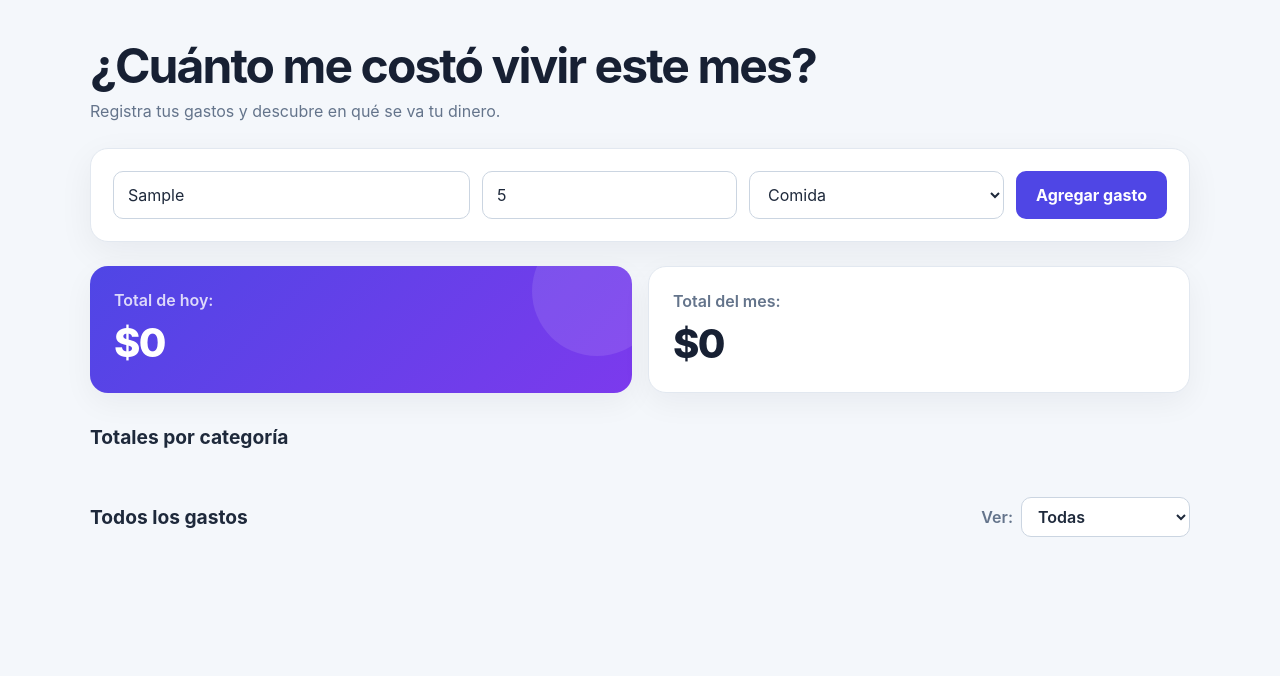
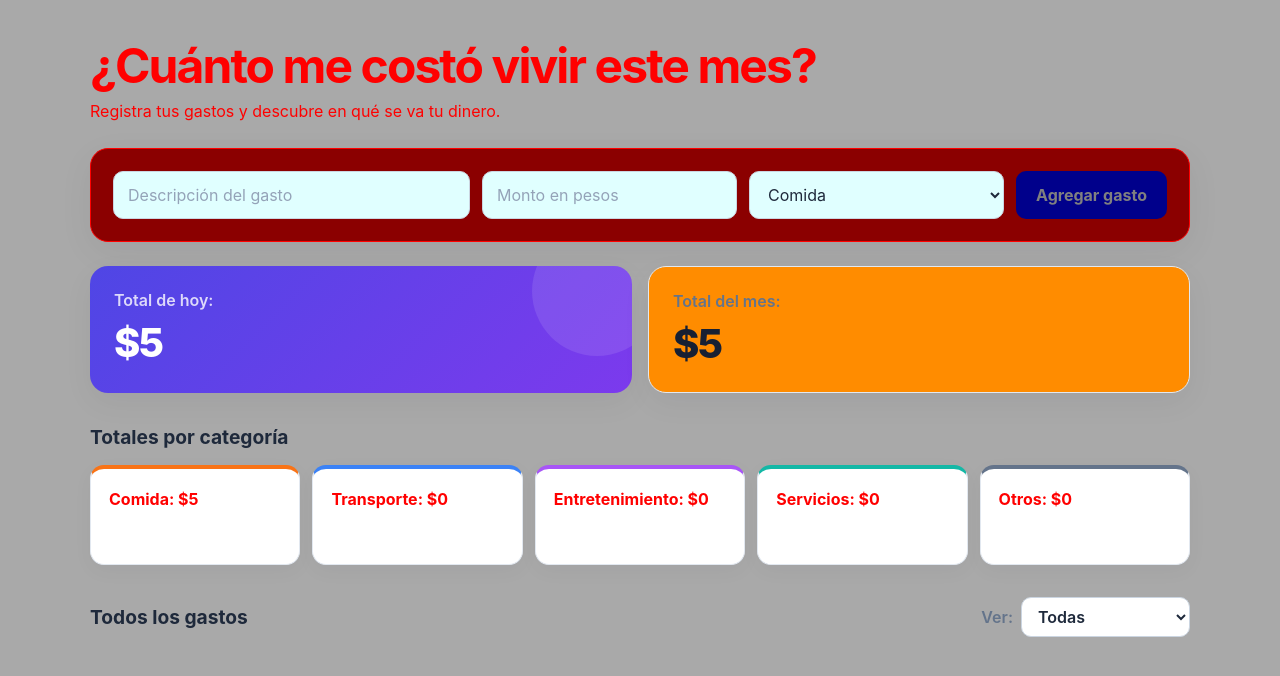
Before and after one commit to AnaMariaAlvaradoM/Lab_StorageJS_CH15, a website: page registro-gastos/index.html in a window 1280 px wide. Both pictures are taken after typing "Sample", "5" into the empty fields and a click on the button "Agregar gasto". Drawn offline with Linux system fonts and the light colour scheme.

Commit message:
ejercicios 1 al 7

```diff
--- a/registro-gastos/estilos.css
+++ b/registro-gastos/estilos.css
@@ -19,8 +19,8 @@ body {
     "Segoe UI",
     sans-serif;
 
-  background: #f4f7fb;
-  color: #1e293b;
+  background: darkgray;
+  color: red;
 }
 
 body > * {
@@ -41,7 +41,7 @@ h1 {
   font-size: clamp(2rem, 4vw, 3rem);
   line-height: 1.1;
   letter-spacing: -0.04em;
-  color: #172033;
+  color: red;
 }
 
 h1::after {
@@ -53,7 +53,7 @@ h1::after {
   font-size: 1rem;
   font-weight: 400;
   letter-spacing: normal;
-  color: #64748b;
+  color: red;
 }
 
 /* =========================
@@ -68,8 +68,8 @@ h1::after {
   margin-bottom: 24px;
   padding: 22px;
 
-  background: #ffffff;
-  border: 1px solid #e2e8f0;
+  background: darkred;
+  border: 1px solid red;
   border-radius: 18px;
   box-shadow: 0 10px 35px rgba(15, 23, 42, 0.06);
 }
@@ -83,7 +83,7 @@ h1::after {
   border: 1px solid #cbd5e1;
   border-radius: 10px;
 
-  background: #ffffff;
+  background: lightcyan;
   color: #1e293b;
 
   font: inherit;
@@ -115,8 +115,8 @@ button {
   border: none;
   border-radius: 10px;
 
-  background: #4f46e5;
-  color: #ffffff;
+  background: darkblue;
+  color: grey;
 
   font: inherit;
   font-weight: 700;
@@ -159,7 +159,7 @@ button:active {
 
   overflow: hidden;
 
-  background: #ffffff;
+  background: darkorange;
   border: 1px solid #e2e8f0;
   border-radius: 18px;
   box-shadow: 0 10px 30px rgba(15, 23, 42, 0.05);
--- a/registro-gastos/script.js
+++ b/registro-gastos/script.js
@@ -42,7 +42,7 @@ function formatearPesos(valor) {
 // → empaca el arreglo con JSON.stringify.
 // ============================================================
 function guardarGastos() {
-  // Tu código aquí
+  localStorage.setItem(CLAVE_GASTOS,JSON.stringify(gastos))
 }
 
 // ============================================================
@@ -55,8 +55,17 @@ function guardarGastos() {
 //     (usa try/catch: la app debe seguir funcionando)
 // ============================================================
 function cargarGastos() {
-  // Tu código aquí
+ let texto = localStorage.getItem(CLAVE_GASTOS)
+ try{
+  if(texto === null){
+    gastos = []
+  } else {
+    gastos = JSON.parse(texto)
+  } }catch (error){
+    gastos = []
+  }
 }
+
 
 // ============================================================
 // Ejercicio 03 · crearGasto(descripcion, monto, categoria)
@@ -69,9 +78,23 @@ function cargarGastos() {
 // un número mayor que 0 (ojo: Number("abc") da NaN).
 // ============================================================
 function crearGasto(descripcion, monto, categoria) {
-  // Tu código aquí
+  descripcion = descripcion.trim();
+  monto = Number(monto)
+  if(descripcion === ""){
+    return null
+  }
+  if(monto <= 0 || Number.isNaN(monto)){
+    return null
+  }
+   let gasto = {
+    descripcion: descripcion,
+    monto: monto,
+    categoria: categoria,
+    fecha: new Date().toISOString()
+};
+
+return gasto
 }
-
 // ============================================================
 // Ejercicio 04 · agregarGasto(): cambiar, guardar, pintar
 // ============================================================
@@ -84,7 +107,21 @@ function crearGasto(descripcion, monto, categoria) {
 //   4. guárdalo (Ejercicio 01) y vuelve a pintar todo: actualizarTodo()
 // ============================================================
 function agregarGasto() {
-  // Tu código aquí
+    let gasto = crearGasto(
+        inputDescripcion.value,
+        Number(inputMonto.value),
+        selectCategoria.value
+    );
+
+    if (gasto === null) {
+        return;
+    }
+    gastos.push(gasto);
+
+inputDescripcion.value = "";
+inputMonto.value = "";
+guardarGastos()
+actualizarTodo()
 }
 
 // ============================================================
@@ -96,11 +133,26 @@ function agregarGasto() {
 // No compares el texto completo: la hora casi nunca es la misma.
 // ============================================================
 function esDeHoy(gasto) {
-  // Tu código aquí
+  let fechaGasto = new Date(gasto.fecha)
+  let fechaActual = new Date()
+  if(fechaGasto.getDate() === fechaActual.getDate() &&
+fechaGasto.getMonth() === fechaActual.getMonth() && fechaGasto.getFullYear()
+=== fechaActual.getFullYear()){
+    return true
+  } else {
+    return false
+  }
 }
 
 function esDeEsteMes(gasto) {
-  // Tu código aquí
+ let fechaGasto = new Date(gasto.fecha)
+  let fechaActual = new Date()
+  if(fechaGasto.getMonth() === fechaActual.getMonth() && fechaGasto.getFullYear()
+=== fechaActual.getFullYear()){
+    return true
+  } else {
+    return false
+  }
 }
 
 // ============================================================
@@ -112,11 +164,17 @@ function esDeEsteMes(gasto) {
 //   esDeEsteMes (con .filter) y sumarMontos.
 // ============================================================
 function sumarMontos(lista) {
-  // Tu código aquí
+  return lista.reduce((acumulador, gasto) => {
+    return acumulador + gasto.monto
+  }, 0)
 }
 
 function mostrarTotales() {
-  // Tu código aquí
+  let gastosHoy = gastos.filter(esDeHoy)
+  let gastosMes = gastos.filter(esDeEsteMes)
+
+  totalHoy.textContent = formatearPesos(sumarMontos(gastosHoy))
+  totalMes.textContent = formatearPesos(sumarMontos(gastosMes))
 }
 
 // ============================================================
@@ -127,7 +185,17 @@ function mostrarTotales() {
 // Las 5 categorías siempre aparecen, aunque su total sea $0.
 // ============================================================
 function mostrarCategorias() {
-  // Tu código aquí
+  listaCategorias.innerHTML = ""
+
+  CATEGORIAS.forEach(categoria => {
+    let gastosCategoria = gastos.filter(gasto => gasto.categoria === categoria)
+    let total = sumarMontos(gastosCategoria)
+
+    let li = document.createElement("li")
+    li.textContent = `${categoria}: ${formatearPesos(total)}`
+
+    listaCategorias.appendChild(li)
+  })
 }
 
 // ============================================================
```
